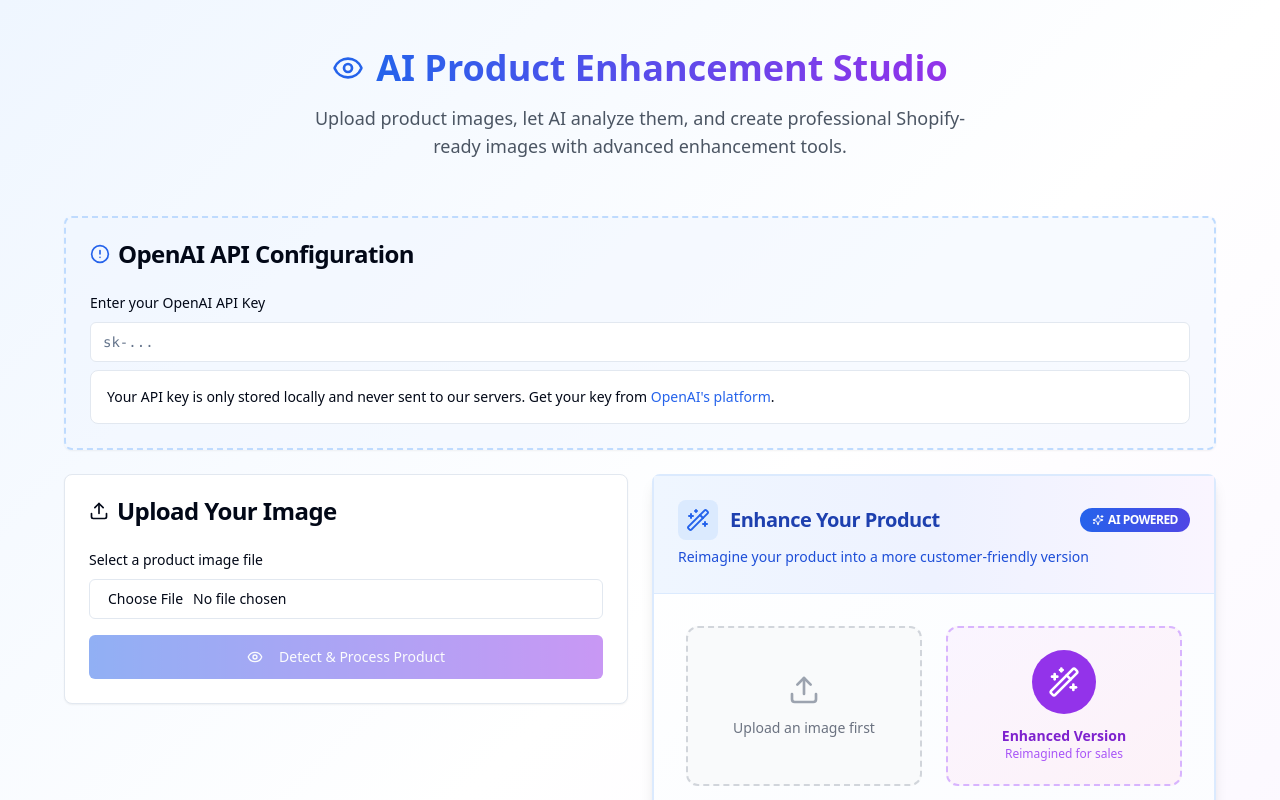
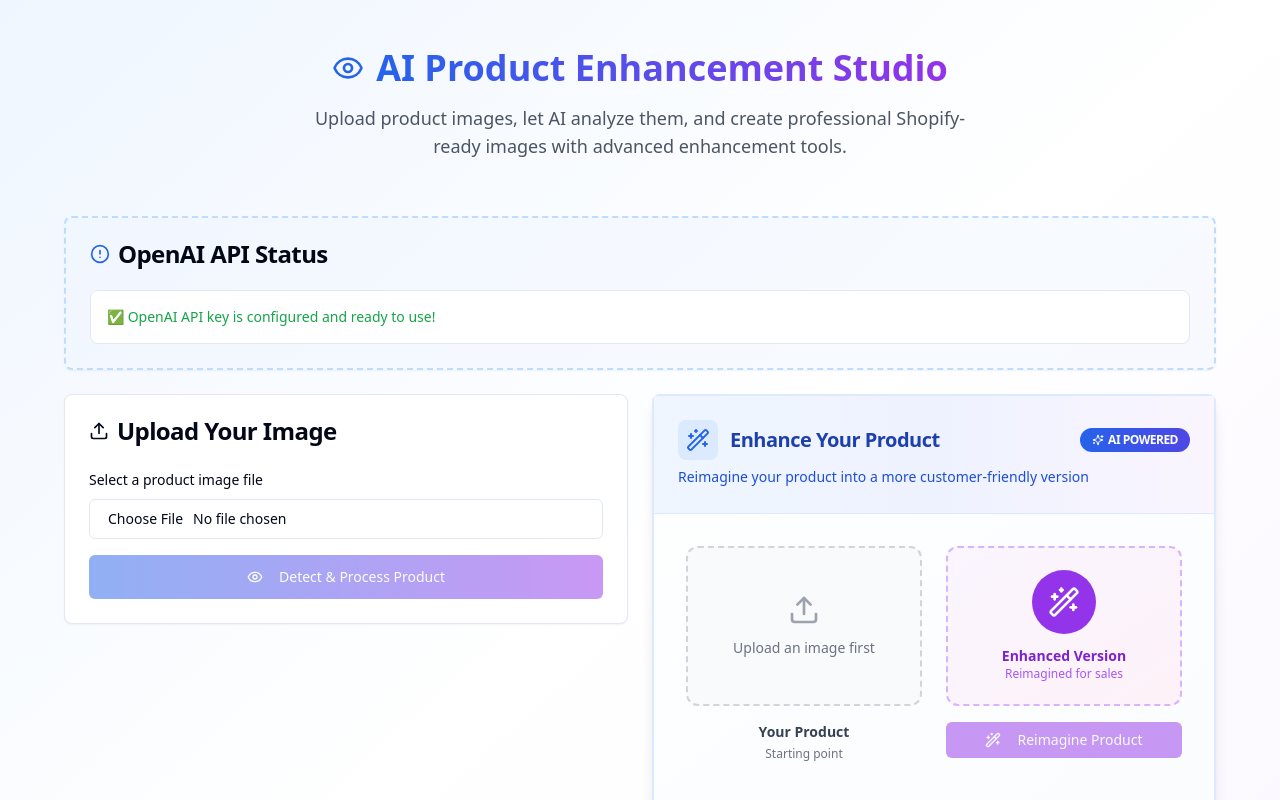
Before and after one commit to croun/vision-scribe-ai-helper, a React (Vite) app: page / in a window 1280 px wide. Shown: the top 800 px of the page. Built offline with nearby package versions, Linux system fonts and the light colour scheme.

Commit message:
feat: Use API key from .env
Integrate the OpenAI API key from the .env file for the "Detect & Process Product" and "Reimagine Product" buttons, eliminating the need to manually enter the key.

```diff
--- a/src/pages/Index.tsx
+++ b/src/pages/Index.tsx
@@ -1,3 +1,4 @@
+
 import { useState } from 'react';
 import { Card, CardContent, CardHeader, CardTitle } from '@/components/ui/card';
 import { Button } from '@/components/ui/button';
@@ -11,7 +12,6 @@ import { ImageEnhancer } from '@/components/ImageEnhancer';
 import { reimagineProductImage } from '@/components/ImageEnhancer/imageUtils';
 
 const Index = () => {
-  const [apiKey, setApiKey] = useState('');
   const [selectedImage, setSelectedImage] = useState<File | null>(null);
   const [imagePreview, setImagePreview] = useState<string>('');
   const [detectionResult, setDetectionResult] = useState('');
@@ -19,6 +19,9 @@ const Index = () => {
   const [showCropper, setShowCropper] = useState(false);
   const [reimaginedUrl, setReimagineUrl] = useState<string>('');
   const [isReimagining, setIsReimagining] = useState(false);
+
+  // Get API key from environment variable
+  const apiKey = import.meta.env.VITE_OPENAI_API_KEY;
 
   const handleImageSelect = (event: React.ChangeEvent<HTMLInputElement>) => {
     const file = event.target.files?.[0];
@@ -47,8 +50,8 @@ const Index = () => {
   };
 
   const handleReimagineProduct = async () => {
-    if (!apiKey.trim()) {
-      toast.error('Please enter your OpenAI API key first');
+    if (!apiKey?.trim()) {
+      toast.error('OpenAI API key not found in environment variables');
       return;
     }
 
@@ -104,8 +107,8 @@ const Index = () => {
   };
 
   const analyzeImage = async () => {
-    if (!apiKey.trim()) {
-      toast.error('Please enter your OpenAI API key');
+    if (!apiKey?.trim()) {
+      toast.error('OpenAI API key not found in environment variables');
       return;
     }
 
@@ -192,32 +195,24 @@ const Index = () => {
           </p>
         </div>
 
-        {/* API Key Input */}
+        {/* API Status Alert */}
         <Card className="border-2 border-dashed border-blue-200 bg-blue-50/50">
           <CardHeader>
             <CardTitle className="flex items-center gap-2">
               <AlertCircle className="h-5 w-5 text-blue-600" />
-              OpenAI API Configuration
+              OpenAI API Status
             </CardTitle>
           </CardHeader>
           <CardContent>
-            <div className="space-y-2">
-              <Label htmlFor="apiKey">Enter your OpenAI API Key</Label>
-              <Input
-                id="apiKey"
-                type="password"
-                placeholder="sk-..."
-                value={apiKey}
-                onChange={(e) => setApiKey(e.target.value)}
-                className="font-mono"
-              />
-              <Alert>
-                <AlertDescription>
-                  Your API key is only stored locally and never sent to our servers.
-                  Get your key from <a href="https://platform.openai.com/api-keys" target="_blank" rel="noopener noreferrer" className="text-blue-600 hover:underline">OpenAI's platform</a>.
-                </AlertDescription>
-              </Alert>
-            </div>
+            <Alert>
+              <AlertDescription>
+                {apiKey ? (
+                  <span className="text-green-600">✅ OpenAI API key is configured and ready to use!</span>
+                ) : (
+                  <span className="text-red-600">❌ OpenAI API key not found. Please check your environment variables.</span>
+                )}
+              </AlertDescription>
+            </Alert>
           </CardContent>
         </Card>
 
@@ -245,7 +240,7 @@ const Index = () => {
 
                 <Button
                   onClick={analyzeImage}
-                  disabled={!selectedImage || !apiKey.trim() || isAnalyzing}
+                  disabled={!selectedImage || !apiKey?.trim() || isAnalyzing}
                   className="w-full bg-gradient-to-r from-blue-600 to-purple-600 hover:from-blue-700 hover:to-purple-700"
                   size="lg"
                 >
@@ -356,7 +351,7 @@ const Index = () => {
                     <div className="space-y-2">
                       <Button
                         onClick={handleReimagineProduct}
-                        disabled={isReimagining || !apiKey.trim() || !imagePreview}
+                        disabled={isReimagining || !apiKey?.trim() || !imagePreview}
                         className="w-full bg-purple-600 hover:bg-purple-700"
                         size="sm"
                       >
@@ -398,7 +393,6 @@ const Index = () => {
           </CardHeader>
           <CardContent className="text-green-700 space-y-2">
             <ol className="list-decimal list-inside space-y-2">
-              <li>Enter your OpenAI API key in the configuration section above</li>
               <li>Upload a product image file (JPG, PNG, etc.)</li>
               <li>Click "Detect & Process Product" to analyze and process the image</li>
               <li>Use the manual cropper to select specific areas of your product</li>
```
